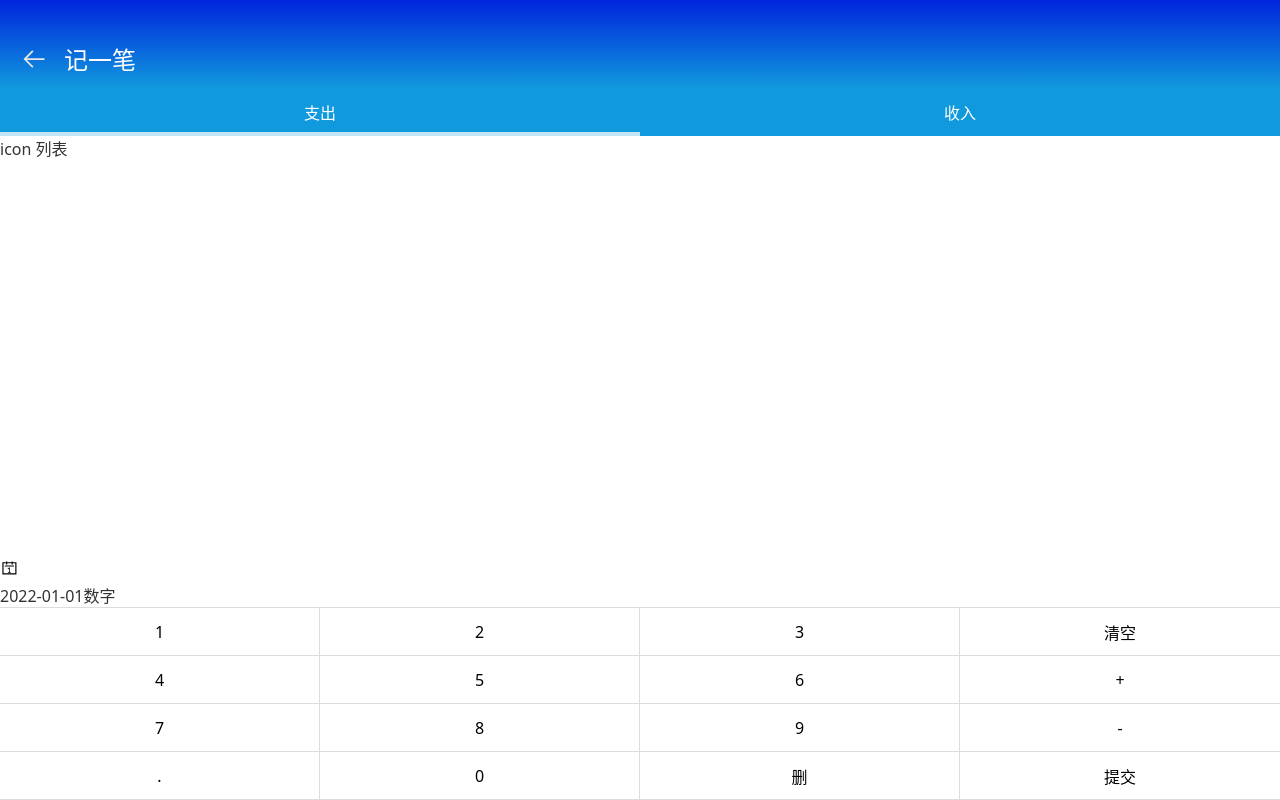
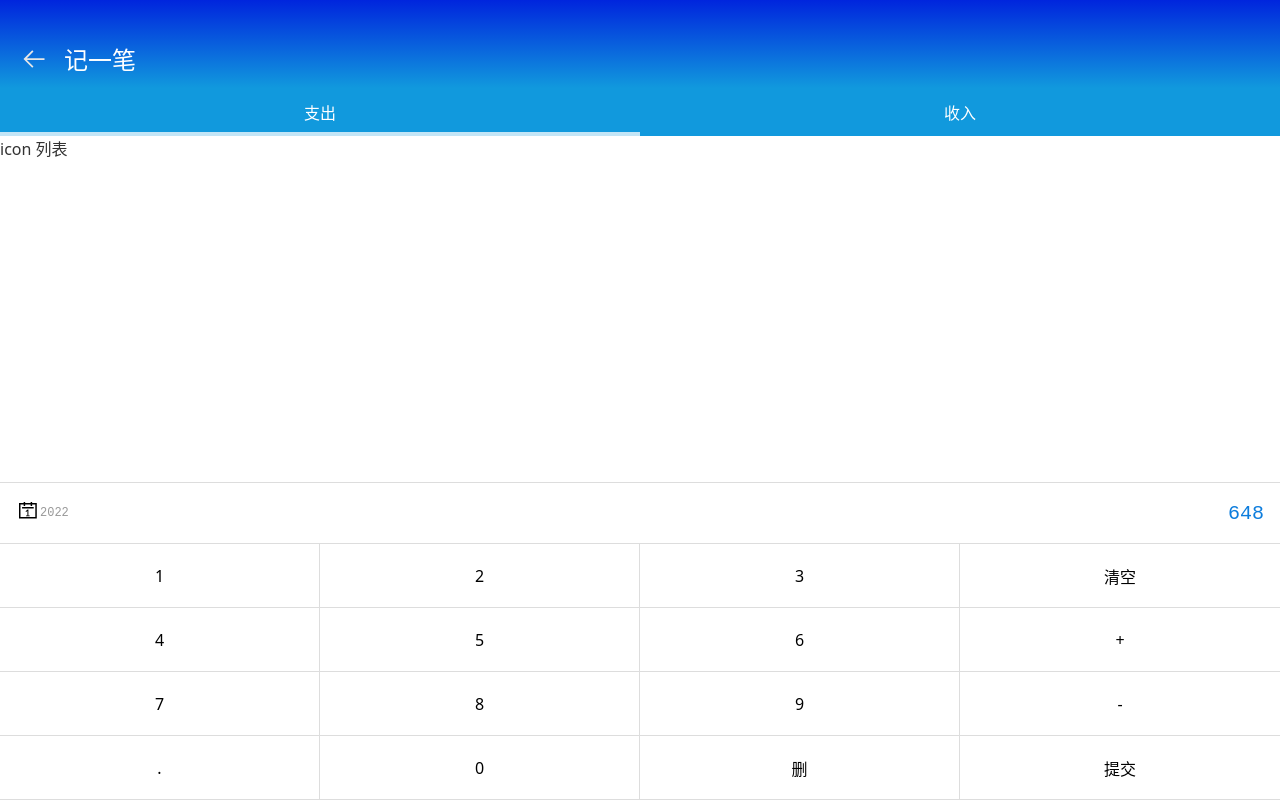
Before and after one commit to xishuianfeng/cainai-fe, a Vue app: page /#/items/create in a window 1280 px wide. Built offline with nearby package versions, Linux system fonts and the light colour scheme.

Commit message:
打算引入vant ui

```diff
--- a/src/assets/stylesheets/vars.scss
+++ b/src/assets/stylesheets/vars.scss
@@ -24,4 +24,6 @@
   --overlay-user-text: white;
   --tabs-indicator-bg:rgba(255,255,255,0.75);
   --button-border-color:#DDD;
+  --amount-text:rgba(13,125,221);
+  --date-text:#999999;
 }
--- a/src/components/item/InputPad.module.scss
+++ b/src/components/item/InputPad.module.scss
@@ -1,3 +1,27 @@
+.dateAndAmount{
+  display: flex;
+  justify-content: space-between;
+  align-items: center;
+  font-family: monospace;
+  padding: 16px;
+  border-top: 1px solid var(--button-border-color);
+  >.date{
+    font-size: 12px;
+    align-items: center;
+    justify-content: center;
+    display: flex;
+    color: var(--date-text);
+    .icon> img {
+      width: 24px;
+      height: 24px;
+    }
+  }
+  >.amount{
+    font-size: 20px;
+    color:var(--amount-text);
+  }
+}
+
 .buttons{
   display: flex;
   flex-wrap: wrap;
@@ -7,7 +31,7 @@
     border-right: 1px solid var(--button-border-color);
     border-bottom: 1px solid var(--button-border-color);
     width: 25%;
-    height: 48px;
+    height: 64px;
     background: transparent;
     &:nth-child(4n){
       border-right:none;
--- a/src/components/item/InputPad.tsx
+++ b/src/components/item/InputPad.tsx
@@ -1,3 +1,4 @@
+import { time } from '../../shared/time';
 import { defineComponent } from 'vue';
 import Icon from '../../shared/Icon.vue'
 import s from './InputPad.module.scss'
@@ -22,12 +23,14 @@ export const InputPad = defineComponent({
       {text:'提交',onClick:()=>{}},
     ]
     return ()=> <>
-      <div>
-        <span class={s.notes}>
-          <Icon icon='date'/>
-          <span>2022-01-01</span>
+      <div class={s.dateAndAmount}>
+        <span class={s.date}>
+          <Icon icon='date' class={s.icon}/>
+          <span>
+            2022
+          </span>
         </span>
-        <span class={s.amount}>数字</span>
+        <span class={s.amount}>648</span>
       </div>
       <div class={s.buttons}>
         {buttons.map(button =>
--- /dev/null
+++ b/src/shared/time.tsx
@@ -0,0 +1,22 @@
+export const time = (date = new Date()) => {
+  const api = {
+    format: (pattern = 'YYYY-MM-DD')=>{
+      // 目前支持的格式有 YYYY MM DD HH mm ss SSS
+      const year = date.getFullYear()
+      const month = date.getMonth() + 1
+      const day = date.getDate()
+      const hour = date.getHours()
+      const minute = date.getMinutes()
+      const second = date.getSeconds()
+      const msecond = date.getMilliseconds()
+      return pattern.replace(/YYYY/g, year.toString())
+        .replace(/MM/, month.toString().padStart(2, '0'))
+        .replace(/DD/, day.toString().padStart(2, '0'))
+        .replace(/HH/, hour.toString().padStart(2, '0'))
+        .replace(/mm/, minute.toString().padStart(2, '0'))
+        .replace(/ss/, second.toString().padStart(2, '0'))
+        .replace(/SSS/, msecond.toString().padStart(3, '0'))
+    }
+  }
+  return api
+}
```
